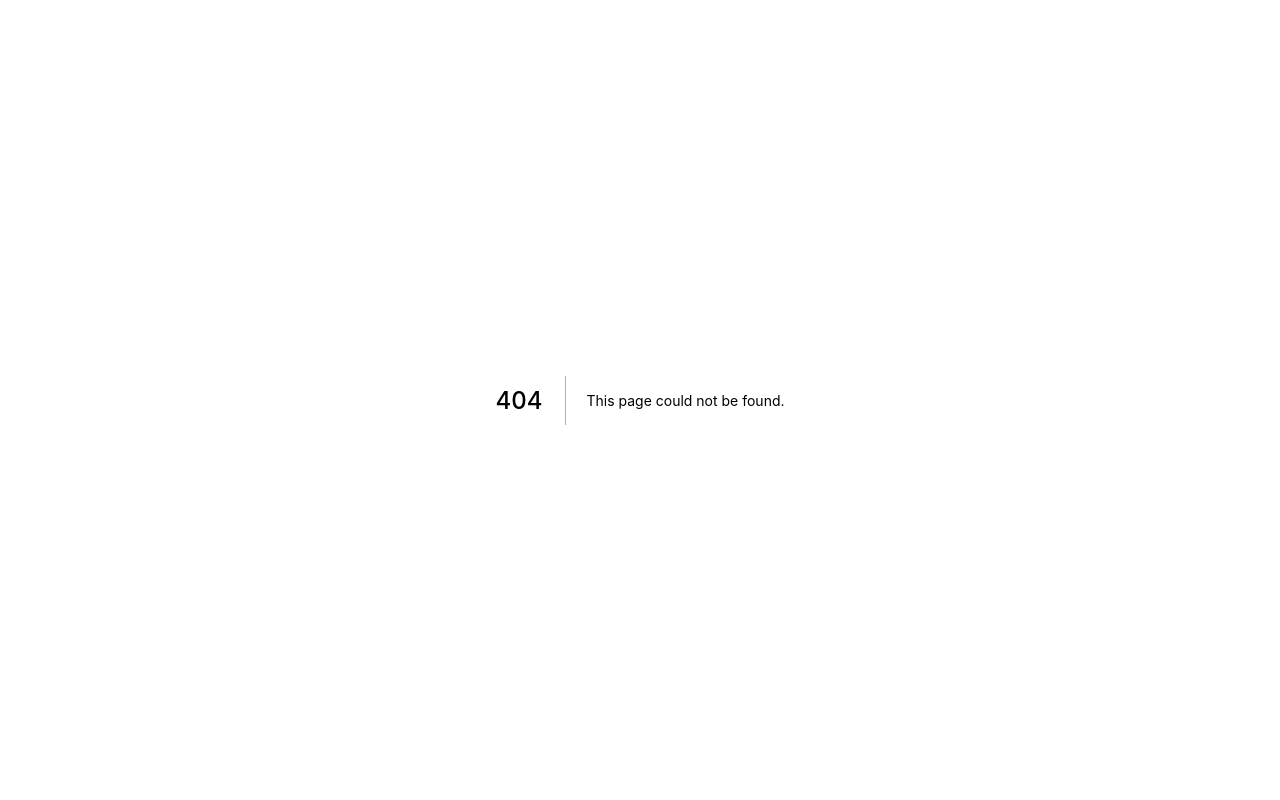
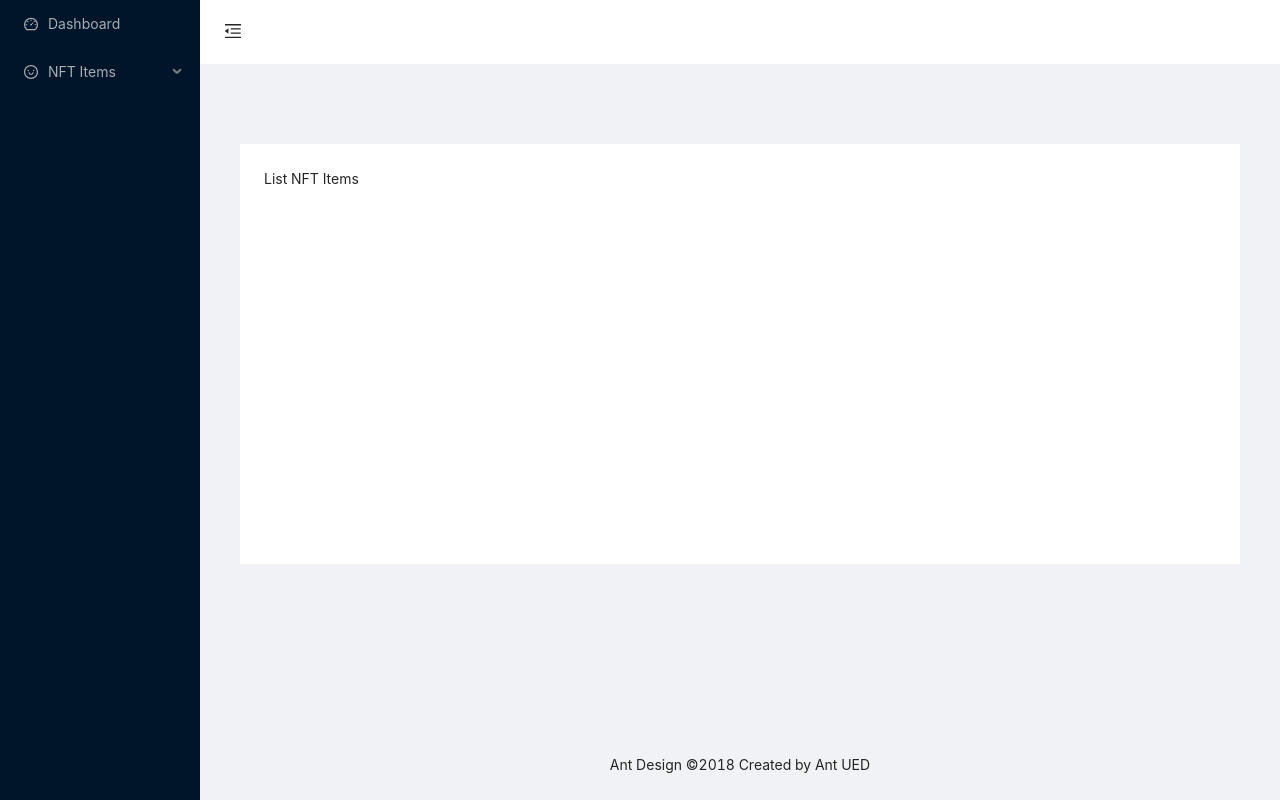
Before and after one commit to huyldth1908041/spores-assessment-front-end, a Next.js app: page /nft-items in a window 1280 px wide. Before the commit this address had no page. Built offline with nearby package versions, Linux system fonts and the light colour scheme.

Commit message:
build template

```diff
--- /dev/null
+++ b/components/AppLayout/SideBar/config.js
@@ -0,0 +1,32 @@
+import {DashboardOutlined, SmileOutlined, UserOutlined} from "@ant-design/icons";
+import React from "react";
+
+export const menuItems = [
+    {
+        title: "Dashboard",
+        href: "/",
+        getIcon: function () {
+            return React.createElement(DashboardOutlined)
+        },
+        subMenus: [],
+    },
+    {
+        title: "NFT Items",
+        href: "/nft-items",
+        getIcon: () => React.createElement(SmileOutlined),
+        subMenus: [
+            {
+                title: "List Items",
+                href: "/nft-items",
+                subMenus: [],
+            },
+
+            {
+                title: "Create Item",
+                href: "/nft-items/create",
+                subMenus: [],
+            }
+        ]
+    },
+
+]
--- /dev/null
+++ b/components/AppLayout/SideBar/index.js
@@ -0,0 +1,52 @@
+import {menuItems} from "./config";
+import {Layout, Menu} from 'antd';
+import styled from "styled-components";
+
+const {SubMenu} = Menu;
+const {Sider} = Layout;
+import Link from "next/link"
+import {UserAddOutlined} from "@ant-design/icons";
+
+// const Logo = styled.div`
+//   height: 60px;
+//   color: #fff;
+//   line-height: 60px;
+//   padding-left: 10px;
+//   font-size: 26px;
+// `
+export default function SideBar({collapsed, setBreadcrumbs}) {
+
+    return (
+        <Sider collapsible collapsed={collapsed} trigger={null}>
+            {/*<Logo className="logo">SPORES </Logo>*/}
+            <Menu theme="dark" defaultSelectedKeys={['1']} mode="inline">
+                {menuItems.map(menuItem => {
+                    return menuItem.subMenus.length > 0 ? (
+                        <SubMenu key={menuItem.href} title={menuItem.title} icon={menuItem.getIcon()}>
+                            {
+                                menuItem.subMenus.map(subMenu => {
+                                    return <Menu.Item key={subMenu.title}
+                                                      onClick={() => setBreadcrumbs([menuItem.title, subMenu.title])}
+                                    >
+                                        <Link href={subMenu.href}>
+                                            <a>{subMenu.title}</a>
+                                        </Link>
+                                    </Menu.Item>
+                                })
+                            }
+                        </SubMenu>
+                    ) : (
+                        <Menu.Item title={menuItem.title} key={menuItem.href}
+                                   onClick={() => setBreadcrumbs([menuItem.title])} icon={menuItem.getIcon()}>
+                            <Link href={menuItem.href}>
+                                <a>{menuItem.title}</a>
+                            </Link>
+                        </Menu.Item>
+
+                    )
+                })}
+
+            </Menu>
+        </Sider>
+    )
+}
--- /dev/null
+++ b/components/AppLayout/index.js
@@ -0,0 +1,77 @@
+import {Breadcrumb, Layout, Menu} from "antd";
+import {
+    MenuFoldOutlined,
+    MenuUnfoldOutlined,
+
+} from "@ant-design/icons";
+import {useState} from "react";
+import styled from "styled-components";
+import SideBar from "./SideBar";
+
+const {Header, Content, Footer} = Layout;
+
+
+const LayoutStyled = styled(Layout)`
+  min-height: 100vh;
+`
+const HeaderLayout = styled(Header)`
+  padding: 0;
+  background: #fff;
+`
+const ToggleCollapseMenuButton = styled.div`
+  padding: 0 24px;
+  font-size: 18px;
+  line-height: 64px;
+  cursor: pointer;
+  transition: color 0.3s;
+  width: fit-content;
+`
+const ContentStyled = styled(Content)`
+  margin: 24px 16px;
+  padding: 24px;
+  //background: #fff;
+`
+const BreadCrumbStyled = styled(Breadcrumb)`
+  margin: 16px 0;
+`
+const ChildrenWrapper = styled.div`
+  background: #fff;
+  min-height: 420px;
+  padding: 24px;
+`
+export default function AppLayout({children}) {
+    const [collapsed, setCollapsed] = useState(false)
+    const [breadcrumbs, setBreadcrumbs] = useState([])
+    const toggleCollapse = () => {
+        setCollapsed(!collapsed)
+    }
+
+    return (
+        <LayoutStyled>
+            <SideBar collapsed={collapsed} setBreadcrumbs={setBreadcrumbs}/>
+            <Layout>
+                <HeaderLayout>
+                    <ToggleCollapseMenuButton onClick={toggleCollapse}>
+                        {collapsed ? <MenuUnfoldOutlined/> : <MenuFoldOutlined/>}
+                    </ToggleCollapseMenuButton>
+                </HeaderLayout>
+                <ContentStyled>
+                    <BreadCrumbStyled>
+                        {breadcrumbs.map(item => {
+                            return (
+
+                                <Breadcrumb.Item key={item}>{item}</Breadcrumb.Item>
+
+                            )
+                        })}
+                    </BreadCrumbStyled>
+                    <ChildrenWrapper>
+                        {children}
+                    </ChildrenWrapper>
+                </ContentStyled>
+                <Footer style={{textAlign: 'center'}}>Ant Design ©2018 Created by Ant UED</Footer>
+            </Layout>
+
+        </LayoutStyled>
+    )
+}
--- a/next.config.js
+++ b/next.config.js
@@ -1,3 +1,3 @@
 module.exports = {
-  reactStrictMode: true,
+  reactStrictMode: false,
 }
--- a/package.json
+++ b/package.json
@@ -9,9 +9,12 @@
     "lint": "next lint"
   },
   "dependencies": {
+    "@ant-design/icons": "^4.6.2",
+    "antd": "^4.16.6",
     "next": "11.0.1",
     "react": "17.0.2",
-    "react-dom": "17.0.2"
+    "react-dom": "17.0.2",
+    "styled-components": "^5.3.0"
   },
   "devDependencies": {
     "eslint": "7.30.0",
--- a/pages/_app.js
+++ b/pages/_app.js
@@ -1,7 +1,16 @@
 import '../styles/globals.css'
+//antd css
+import 'antd/dist/antd.css';
+import React from "react";
+import AppLayout from "../components/AppLayout";
 
-function MyApp({ Component, pageProps }) {
-  return <Component {...pageProps} />
+function MyApp({Component, pageProps}) {
+    return (
+        <AppLayout>
+            <Component {...pageProps} />
+        </AppLayout>
+
+    )
 }
 
 export default MyApp
--- /dev/null
+++ b/pages/nft-items/create.js
@@ -0,0 +1,3 @@
+export default function CreateNFTItem() {
+    return <h1>Create form</h1>
+}
--- /dev/null
+++ b/pages/nft-items/index.js
@@ -0,0 +1,12 @@
+import Head from "next/head";
+
+export default function ListNFTItems() {
+    return <>
+        <Head>
+            <title>SPORES -NFR items</title>
+        </Head>
+        <main>
+            <p>List NFT Items</p>
+        </main>
+    </>
+}
```
Also changed, not shown: pages/index.js (+1 -61 lines), .babelrc (added), 2 other files (tests, documents, lock files or other folders).
